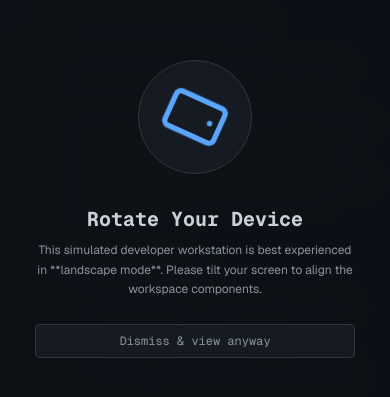
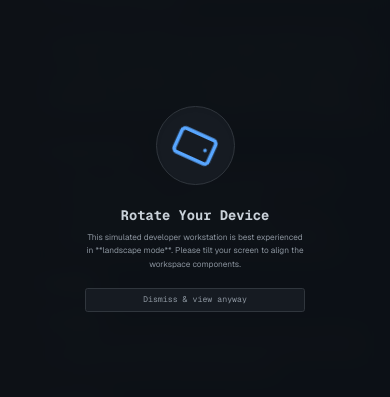
Before and after one commit to Nadirsha-Syed/Portfolio, a Next.js app: page / in a window 390 px wide. Shown: the part 213-610 px from the top of the page. Built offline with nearby package versions, Linux system fonts and the light colour scheme.

Commit message:
feat: implement media query root font-size scaling for mobile viewports

```diff
--- a/app/globals.css
+++ b/app/globals.css
@@ -32,6 +32,12 @@
   --code-bg: #161b22;
   --status-bar: #161b22;
   --log-timestamp: #8b949e;
+}
+
+@media (max-width: 767px) {
+  :root {
+    font-size: 11px;
+  }
 }
 
 @theme inline {
```
